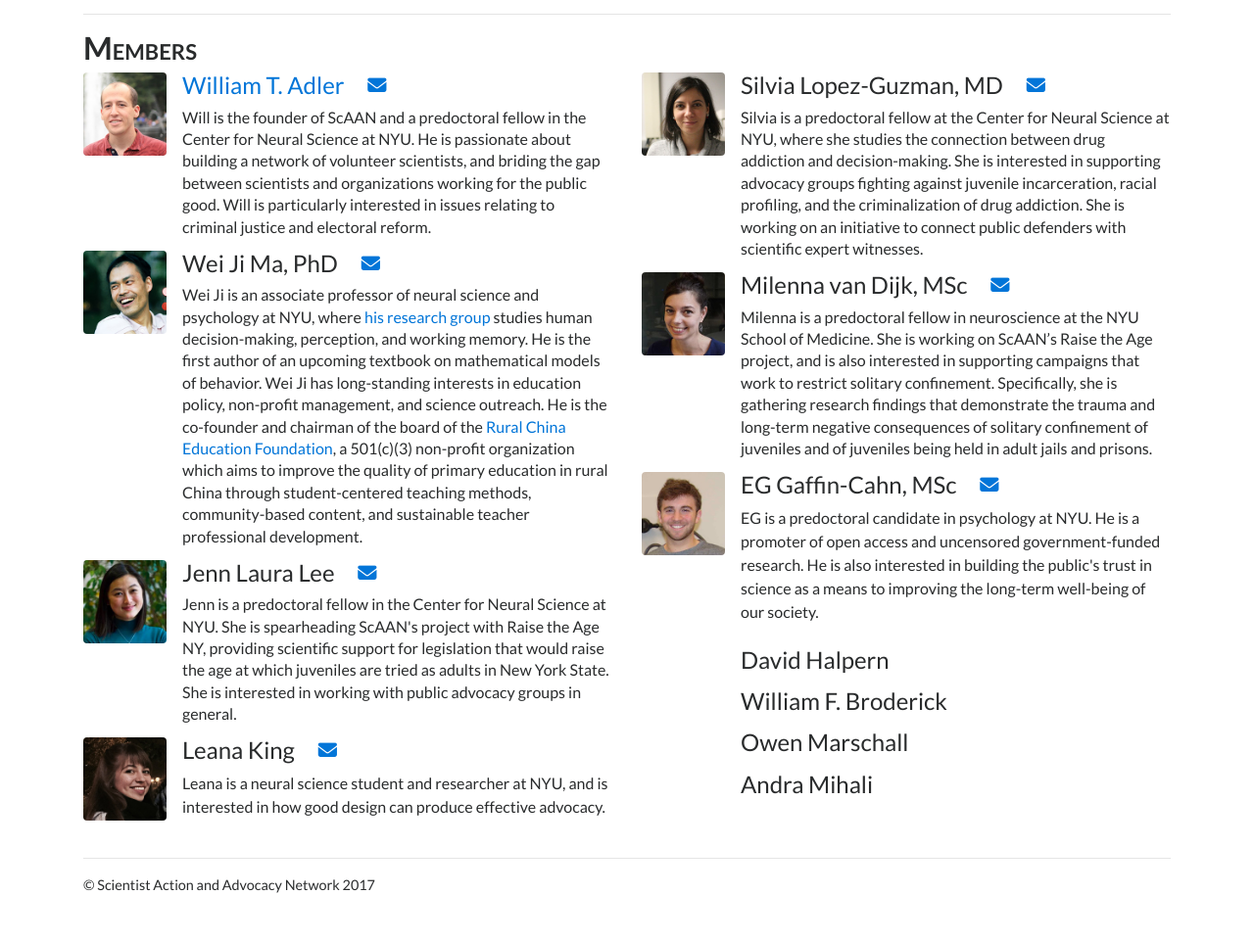
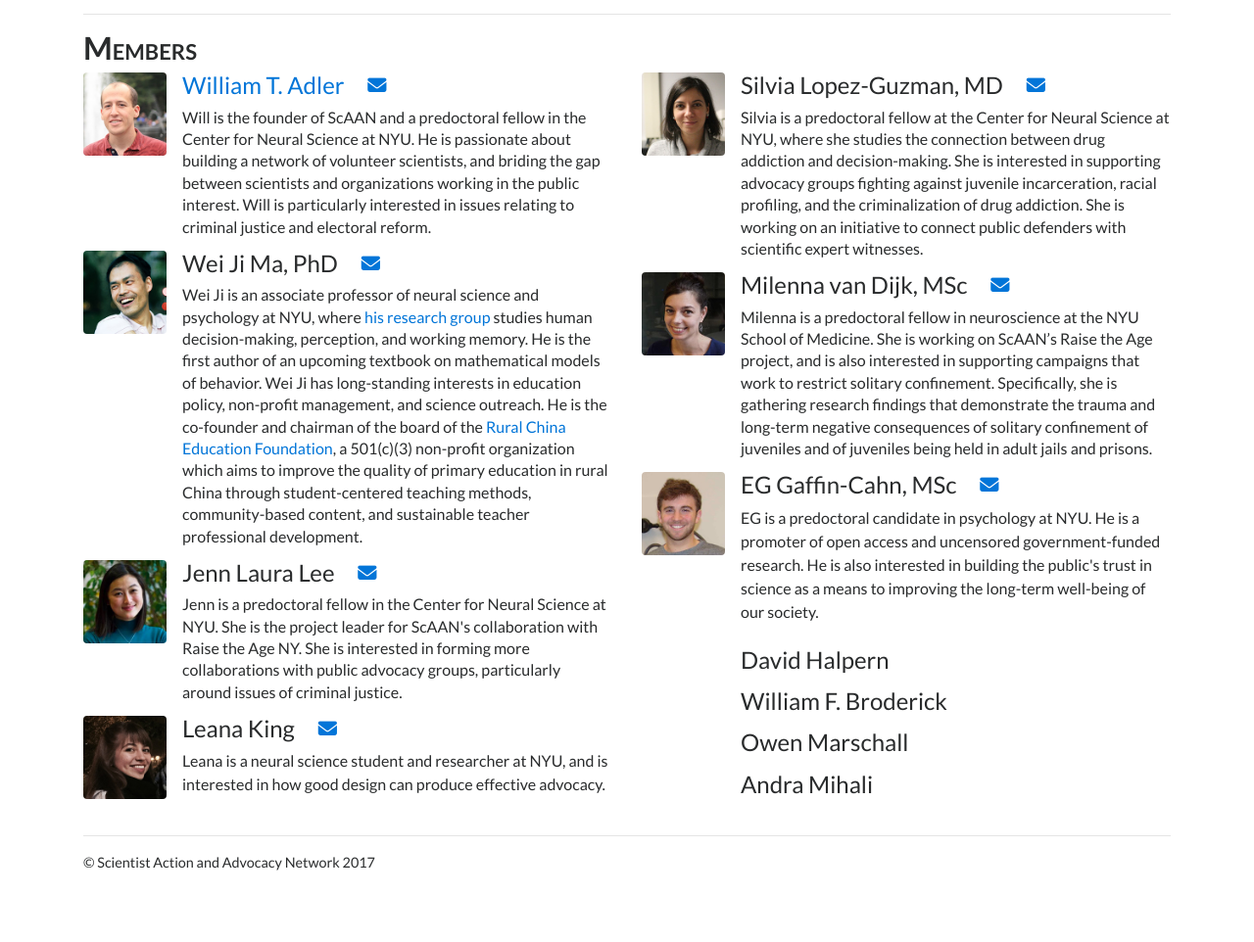
Before and after one commit to wtadler/scaan-site, a PHP site: page / in a window 1280 px wide. Shown: the part 2539-3501 px from the top of the page at 98% size. After the commit the page ends 3428 px from the top, so only its background shows below. Run offline with PHP 8.4, Linux system fonts and the light colour scheme; some libraries are stand-ins or nearby versions.

Commit message:
small changes

```diff
--- a/index.php
+++ b/index.php
@@ -140,7 +140,7 @@
 
                 <p style="margin-top: 1rem;">You can <nobr><a href="docs/ScAAN_RTA_report.pdf" download>download <i class="fa fa-file-pdf-o"></i></a></nobr> the full report or read it here:</p>
 
-                <iframe src="http://docs.google.com/gview?url=http://scaan.net/docs/ScAAN_RTA_report.pdf&embedded=true" style="width:100%; height:400px;" frameborder="0"></iframe>
+                <iframe src="http://docs.google.com/gview?url=http://scaan.net/docs/ScAAN_RTA_report.pdf&embedded=true" style="width:100%; height:400px; border: 1px solid #ddd" frameborder="0"></iframe>
 
 
             </div>
@@ -231,7 +231,7 @@
                                     <i class="fa fa-envelope"></i>
                                 </a>
                             </h4>
-                            <p>Will is the founder of ScAAN and a predoctoral fellow in the Center for Neural Science at NYU. He is passionate about building a network of volunteer scientists, and briding the gap between scientists and organizations working for the public good. Will is particularly interested in issues relating to criminal justice and electoral reform.</p>
+                            <p>Will is the founder of ScAAN and a predoctoral fellow in the Center for Neural Science at NYU. He is passionate about building a network of volunteer scientists, and briding the gap between scientists and organizations working in the public interest. Will is particularly interested in issues relating to criminal justice and electoral reform.</p>
                         </div>
                     </div>
                     <div class="media member">
@@ -255,7 +255,7 @@
                                 </a>
                             </h4>
 
-                            <p>Jenn is a predoctoral fellow in the Center for Neural Science at NYU. She is spearheading ScAAN's project with Raise the Age NY, providing scientific support for legislation that would raise the age at which juveniles are tried as adults in New York State. She is interested in working with public advocacy groups in general.</p>
+                            <p>Jenn is a predoctoral fellow in the Center for Neural Science at NYU. She is the project leader for ScAAN's collaboration with Raise the Age NY. She is interested in forming more collaborations with public advocacy groups, particularly around issues of criminal justice.</p>
                         </div>
                     </div>
 
```
